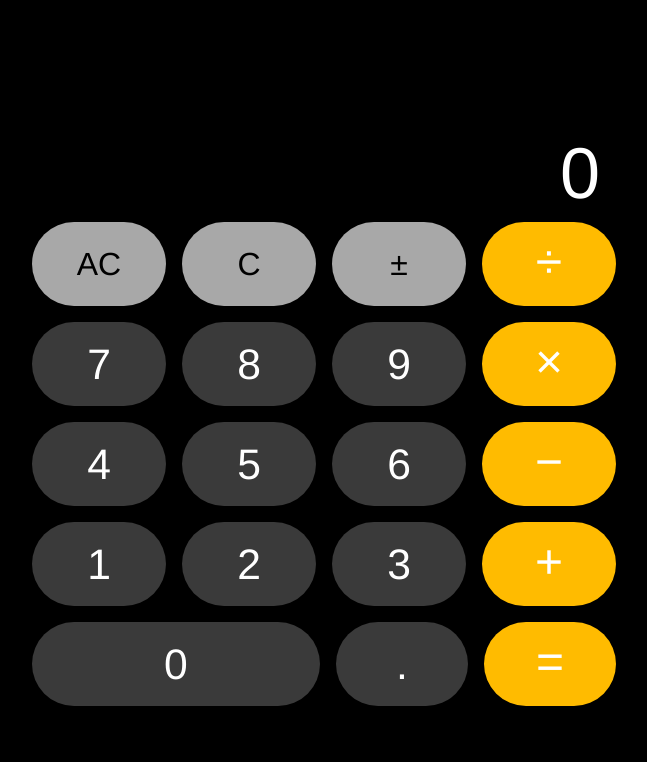
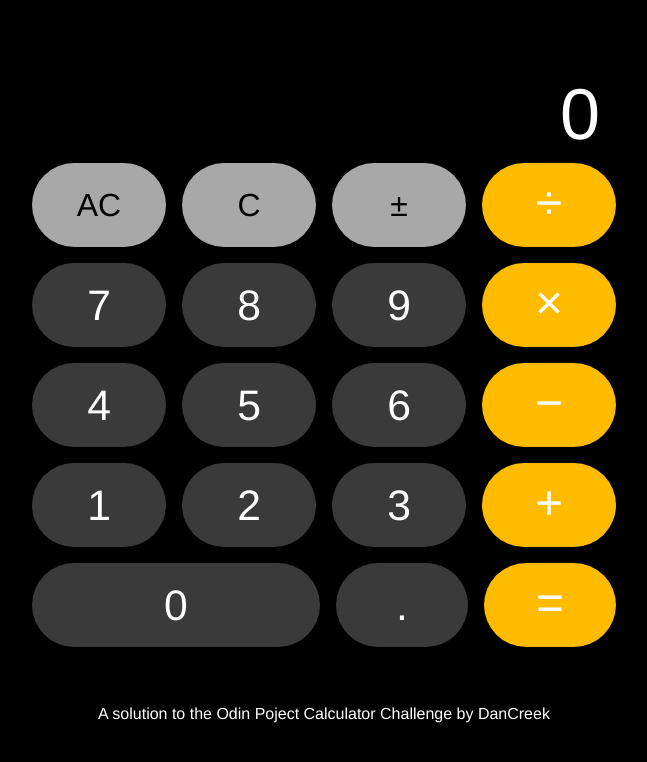
Before and after one commit to dancreek/oden-calc, a plain HTML site: page index.html in a window 1280 px wide. Shown: the whole page, without its empty margins (316-963 px from the left). Drawn offline with Linux system fonts and the light colour scheme.

Commit message:
added footer

```diff
--- a/index.html
+++ b/index.html
@@ -42,5 +42,6 @@
             <button class="equals button" data-button="equals" data-key="13">=</button>
         </div>
     </div>
+    <div class="footer">A solution to the Odin Poject Calculator Challenge by DanCreek</div>
 </body>
 </html>
--- a/style.css
+++ b/style.css
@@ -4,6 +4,7 @@ html * {
 }
 body {
     display: flex;
+    flex-direction: column;
     align-items: center;
     justify-content: center;
     background-color: black;
@@ -79,3 +80,9 @@ body {
 .button.pressed {
     opacity: 0.5;
 }
+
+.footer {
+    text-align: center;
+    color: white;
+    margin: 50px;;
+}
```
